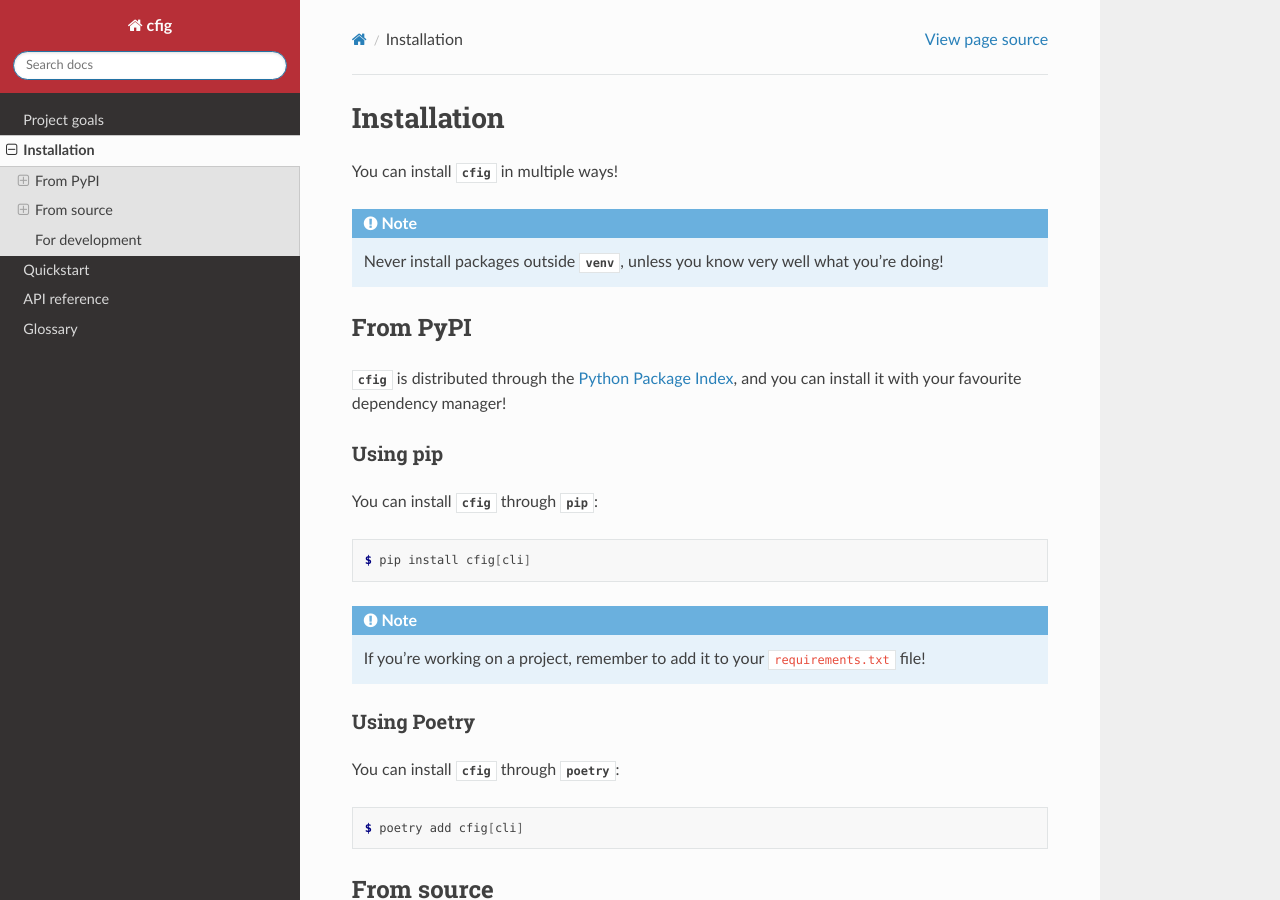
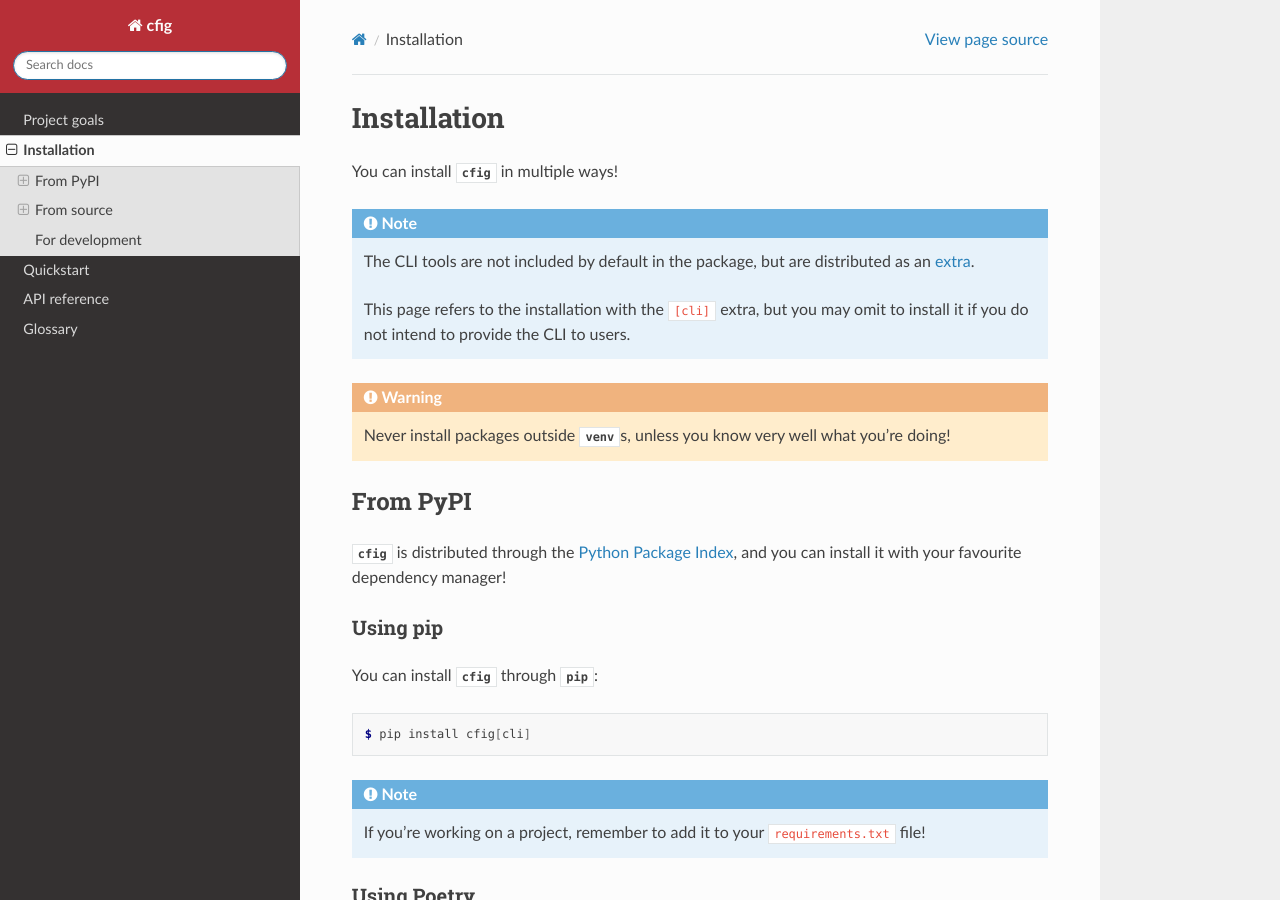
Before and after one commit to Steffo99/cfig, a Sphinx documentation site: the page built from docs/installation.rst, in a window 1280 px wide and 900 px high. Built offline with Sphinx 7.4.7 and the Read the Docs theme 2.0.0, drawn with Linux system fonts in a browser that asks for light colours.

Commit message:
:spiral_notepad: Specify that installation installs the [cli] extra

```diff
--- a/docs/installation.rst
+++ b/docs/installation.rst
@@ -6,7 +6,13 @@ You can install :mod:`cfig` in multiple ways!
 
 .. note::
 
-    Never install packages outside :mod:`venv`, unless you know very well what you're doing!
+    The CLI tools are not included by default in the package, but are distributed as an `extra <https://stackoverflow.com/questions/52474931/what-is-extra-in-pypi-dependency>`_.
+
+    This page refers to the installation with the ``[cli]`` extra, but you may omit to install it if you do not intend to provide the CLI to users.
+
+.. warning::
+
+    Never install packages outside :mod:`venv`\ s, unless you know very well what you're doing!
 
 
 From PyPI
```
